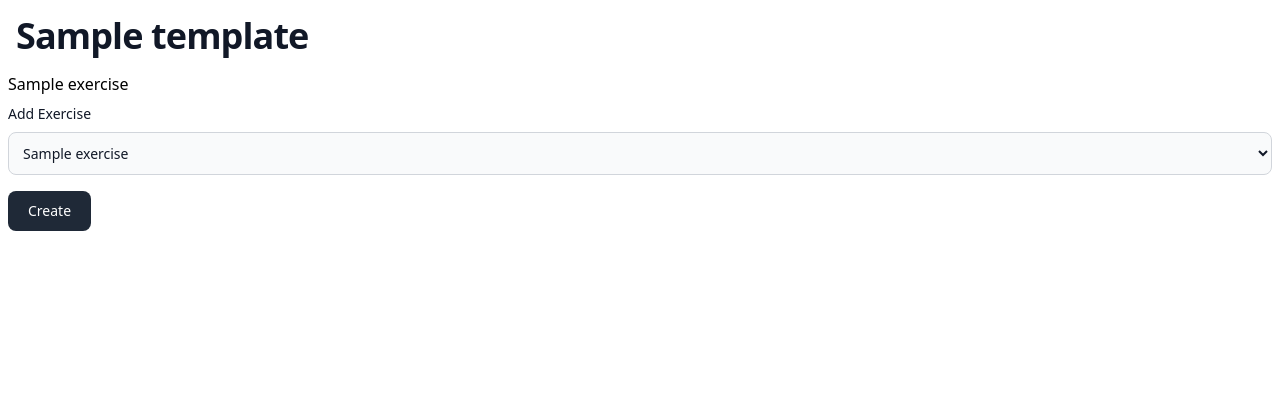
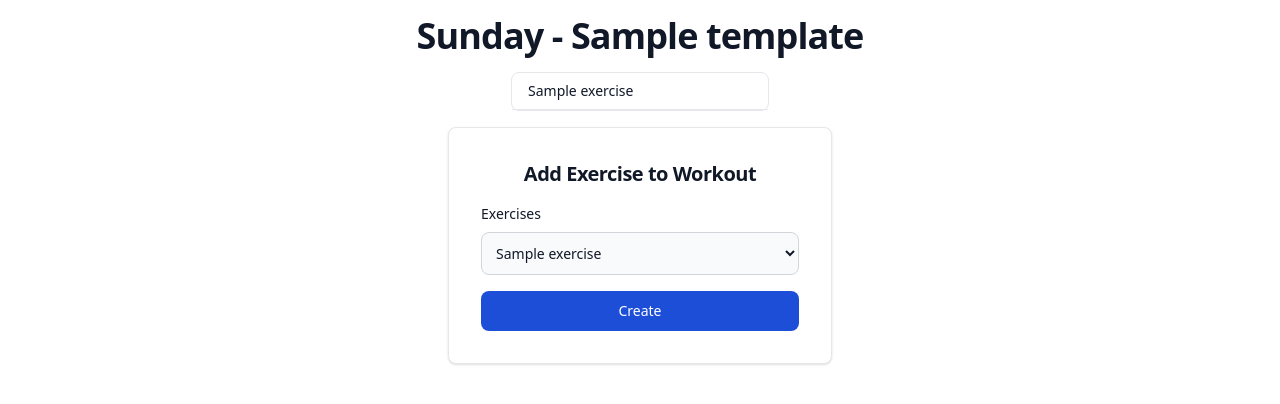
Before and after one commit to paulharbulak-maxar/exercise-db, a FastAPI app: page /workout_templates/1 in a window 1280 px wide. Shown: the top 404 px of the page. Run offline with FastAPI, Linux system fonts and the light colour scheme; tables that the repository leaves empty hold one stand-in row (values such as "Sample post"); some libraries are stand-ins or nearby versions.

Commit message:
Update styling. Add simple jinja functions and TODO items.

```diff
--- a/main.py
+++ b/main.py
@@ -49,6 +49,8 @@ def get_weekday(d):
 
 
 templates.env.globals["get_weekday"] = get_weekday
+templates.env.globals["enumerate"] = enumerate
+templates.env.globals["len"] = len
 
 
 def create_db_and_tables():
@@ -179,6 +181,9 @@ def create_workout_template(
         )
 
 
+# TODO: Add put method for workout_templates for updating day of week and label
+
+
 @app.get("/workout_templates/{template_id}", response_model=list[WorkoutTemplate])
 def get_workout_template(request: Request, template_id: int):
     with Session(engine) as session:
@@ -218,6 +223,11 @@ def create_template_exercise(
             ),
             status_code=status.HTTP_303_SEE_OTHER,
         )
+
+
+# TODO: Add DELETE method for template_exercises for removing exercise from template
+
+# TODO: Add PUT method for template_exercises for changing order
 
 
 # TODO: Create workouts
--- a/templates/programs.html
+++ b/templates/programs.html
@@ -4,7 +4,7 @@
     <script src="https://cdn.tailwindcss.com"></script>
 </head>
 <body class="dark:bg-gray-500">
-    <h1 class="m-4 text-2xl md:text-3xl lg:text-4xl font-extrabold leading-none tracking-tight text-gray-900 dark:text-white">Programs</h1>
+    <h1 class="m-4 text-2xl md:text-3xl lg:text-4xl font-bold leading-none tracking-tight text-gray-900 dark:text-white">Programs</h1>
     <div class="relative overflow-x-auto m-4">
         <table class="w-full text-sm text-left rtl:text-right text-gray-500 dark:text-gray-400">
             <thead class="text-xs text-gray-700 uppercase bg-gray-50 dark:bg-gray-700 dark:text-gray-400">
--- a/templates/workout_template.html
+++ b/templates/workout_template.html
@@ -4,27 +4,46 @@
     <script src="https://cdn.tailwindcss.com"></script>
 </head>
 <body class="dark:bg-gray-500">
-    <h1 class="m-4 text-2xl md:text-3xl lg:text-4xl font-extrabold leading-none tracking-tight text-gray-900 dark:text-white"">{{ workout_template.label }}</h1>
-    <div class="m-2">
-        <ul>
+    <h1 class="flex place-content-center m-4 text-2xl md:text-3xl lg:text-4xl font-bold leading-none tracking-tight text-gray-900 dark:text-white"">
+        {{ get_weekday(workout_template.day_of_week) }} - {{ workout_template.label }}
+    </h1>
+    <div class="flex place-content-center m-2">
+        <ul class="text-sm font-medium text-gray-900 bg-white border border-gray-200 rounded-lg dark:bg-gray-700 dark:border-gray-600 dark:text-white">
         {% if workout_template.exercises %}
-        {% for template_exercise in workout_template.exercises %}
-            <li>{{ template_exercise.exercise.name }}</li>
+        {% for index, template_exercise in enumerate(workout_template.exercises) %}
+            {% if index == 0 %}
+            <li class="w-full min-w-64 px-4 py-2 border-b border-gray-200 rounded-t-lg dark:border-gray-600">
+                {{ template_exercise.exercise.name }}
+            </li>
+            {% elif index == len(workout_template.exercises) - 1 %}
+            <li class="w-full px-4 py-2 rounded-b-lg">
+                {{ template_exercise.exercise.name }}
+            </li>
+            {% else %}
+            <li class="w-full px-4 py-2 border-b border-gray-200 dark:border-gray-600">
+                {{ template_exercise.exercise.name }}
+            </li>
+            {% endif %}
         {% endfor %}
         {% endif %}
         </ul>
     </div>
     <form action="/template_exercises" method="post" enctype="multipart/form-data">
-    <div class="form-group gap-2 m-2">
-        <input class="hidden" id="workout_template_id" name="workout_template_id" value={{ workout_template.id }}>
-        <label for="exercise_id" class="block mb-2 text-sm font-medium text-gray-900 dark:text-white">Add Exercise</label>
-        <select id="exercise_id" name="exercise_id" class="bg-gray-50 border border-gray-300 text-gray-900 text-sm rounded-lg focus:ring-blue-500 focus:border-blue-500 block w-full p-2.5 dark:bg-gray-700 dark:border-gray-600 dark:placeholder-gray-400 dark:text-white dark:focus:ring-blue-500 dark:focus:border-blue-500">
-            {% for exercise in exercises %}
-                <option value={{exercise.id}}>{{ exercise.name }}</option>
-             {% endfor %}
-        </select>
+    <div class="flex flex-row justify-center">
+        <div class="form-group gap-2 m-2 w-full max-w-sm p-4 bg-white border border-gray-200 rounded-lg shadow sm:p-6 md:p-8 dark:bg-gray-800 dark:border-gray-700">
+            <h2 class="flex place-content-center mb-4 text-xl md:text-xl lg:text-xl font-bold leading-none tracking-tight text-gray-900 dark:text-white">
+                Add Exercise to Workout
+            </h2>
+            <input class="hidden" id="workout_template_id" name="workout_template_id" value={{ workout_template.id }}>
+            <label for="exercise_id" class="block mb-2 text-sm font-medium text-gray-900 dark:text-white">Exercises</label>
+            <select id="exercise_id" name="exercise_id" class="mb-4 shrink bg-gray-50 border border-gray-300 text-gray-900 text-sm rounded-lg focus:ring-blue-500 focus:border-blue-500 block w-full p-2.5 dark:bg-gray-700 dark:border-gray-600 dark:placeholder-gray-400 dark:text-white dark:focus:ring-blue-500 dark:focus:border-blue-500">
+                {% for exercise in exercises %}
+                    <option value={{exercise.id}}>{{ exercise.name }}</option>
+                 {% endfor %}
+            </select>
+            <button id="create" type='submit' class="w-full text-white bg-blue-700 hover:bg-blue-800 focus:ring-4 focus:outline-none focus:ring-blue-300 font-medium rounded-lg text-sm px-5 py-2.5 text-center dark:bg-blue-600 dark:hover:bg-blue-700 dark:focus:ring-blue-800">Create</button>
+        </div>
     </div>
-    <button id="create" type='submit' class="m-2 text-white bg-gray-800 hover:bg-gray-900 focus:outline-none focus:ring-4 focus:ring-gray-300 font-medium rounded-lg text-sm px-5 py-2.5 me-2 mb-2 dark:bg-gray-800 dark:hover:bg-gray-700 dark:focus:ring-gray-700 dark:border-gray-700">Create</button>
 </form>
 </body>
 </html>
```
Also changed, not shown: templates/selected_program.html (indentation only).
